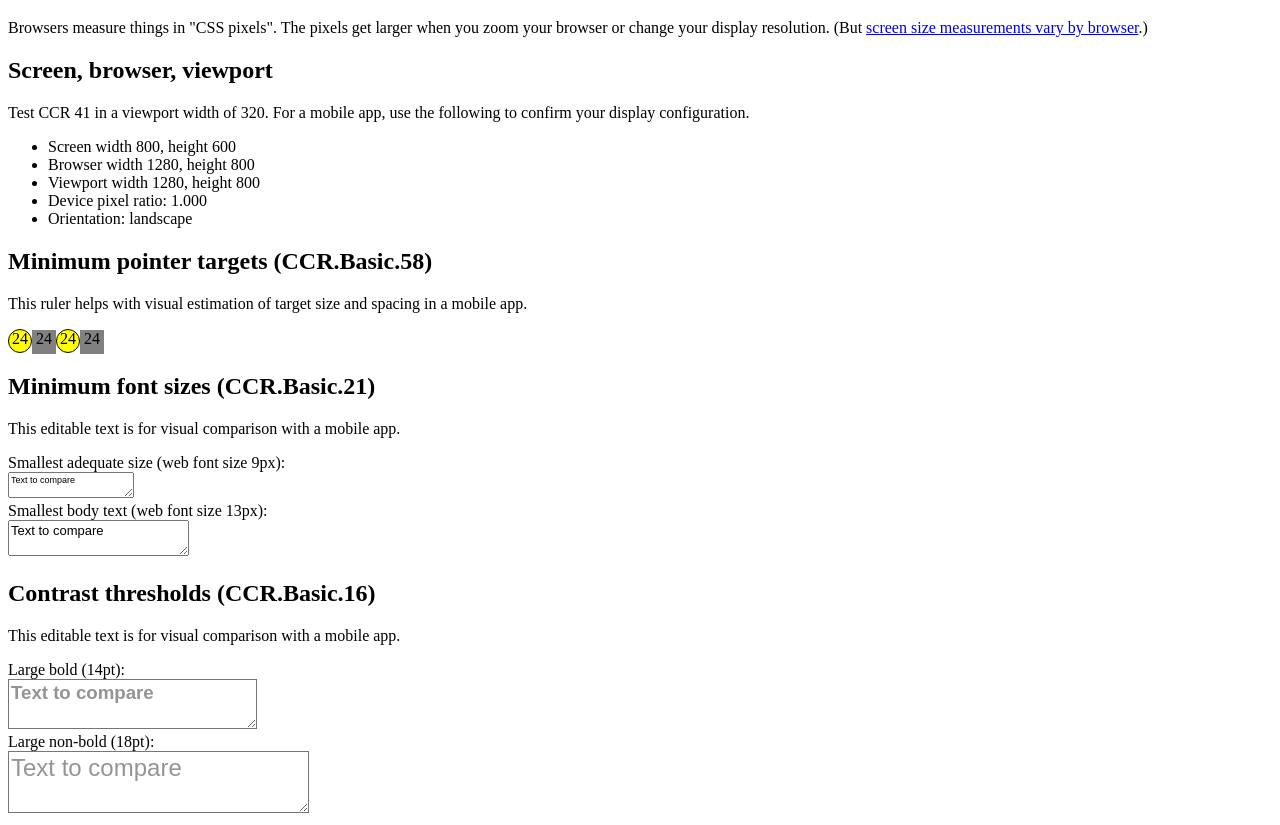
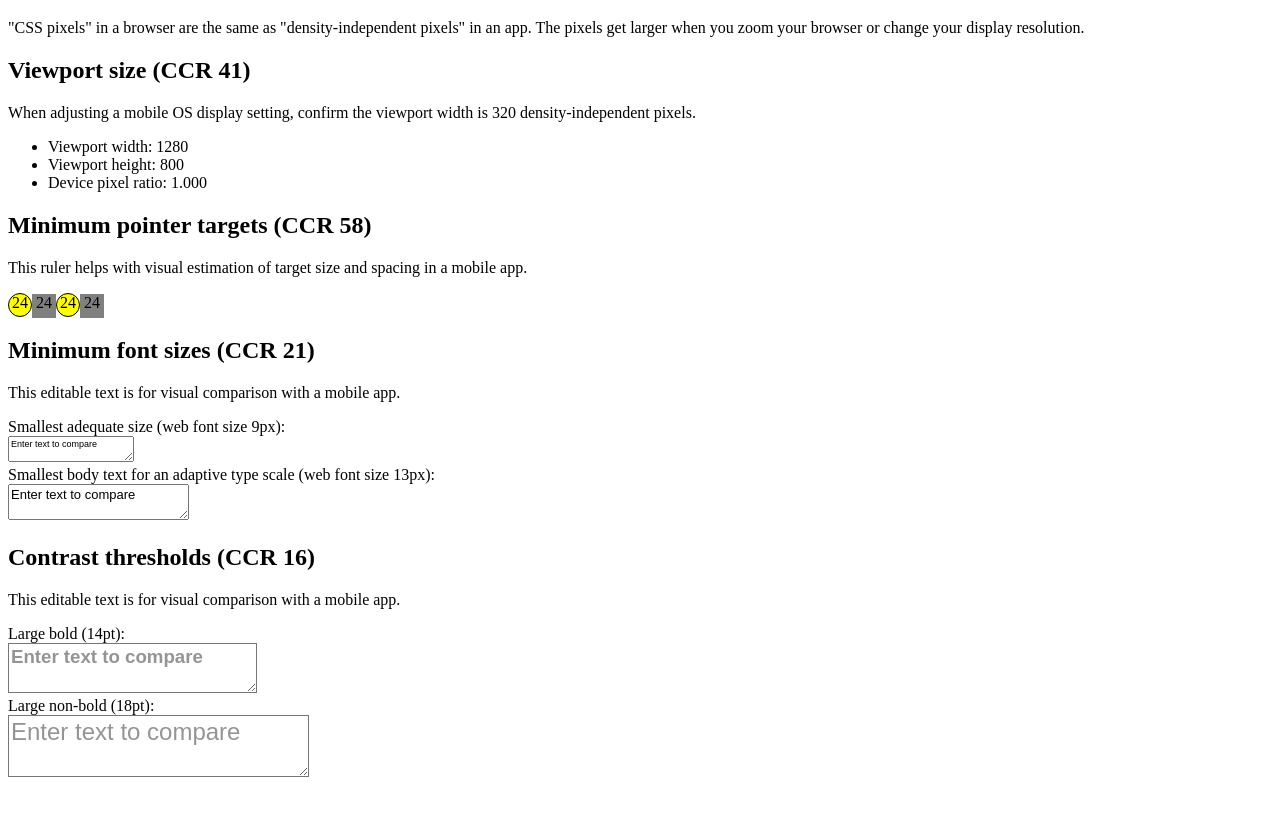
Before and after one commit to ThePacielloGroup/utilities, a plain HTML site: page calibrate-sizes.html in a window 1280 px wide. Shown: the part 61-886 px from the top of the page. After the commit the page ends 850 px from the top, so only its background shows below. Drawn offline with Linux system fonts and the light colour scheme.

Commit message:
simplify to just what's needed for these CCRs

```diff
--- a/calibrate-sizes.html
+++ b/calibrate-sizes.html
@@ -58,24 +58,24 @@
 
     //inspired by https://whatismyviewport.com/
     function updateSizes() {
-        var screenWidth = window.screen.width,
-        screenHeight = window.screen.height,
-        browserWidth = window.outerWidth,
-        browserHeight = window.outerHeight,
-        viewportWidth = window.innerWidth,
-        viewportHeight = window.innerHeight,
-        dpr = window.devicePixelRatio.toFixed(3),
-        screenOrientation = window.matchMedia("(orientation: portrait)").matches ? "portrait" : "landscape";
-        console.log(screenOrientation);
+        // var screenWidth = window.screen.width,
+        // screenHeight = window.screen.height;
+        // var browserWidth = window.outerWidth,
+        // browserHeight = window.outerHeight;
+        var viewportWidth = window.innerWidth,
+        viewportHeight = window.innerHeight;
+        var dpr = window.devicePixelRatio.toFixed(3);
 
-        document.getElementById('screen-width').innerHTML = screenWidth;
-        document.getElementById('screen-height').innerHTML = screenHeight;
-        document.getElementById('browser-width').innerHTML = browserWidth;
-        document.getElementById('browser-height').innerHTML = browserHeight;
+        // varscreenOrientation = window.matchMedia("(orientation: portrait)").matches ? "portrait" : "landscape";
+
+        // document.getElementById('screen-width').innerHTML = screenWidth;
+        // document.getElementById('screen-height').innerHTML = screenHeight;
+        // document.getElementById('browser-width').innerHTML = browserWidth;
+        // document.getElementById('browser-height').innerHTML = browserHeight;
         document.getElementById('viewport-width').innerHTML = viewportWidth;
         document.getElementById('viewport-height').innerHTML = viewportHeight;
         document.getElementById('dpr').innerHTML = dpr;
-        document.getElementById('screen-orientation').innerHTML = screenOrientation;
+        // document.getElementById('screen-orientation').innerHTML = screenOrientation;
     }
 
     function slowUpdateSizes() {
@@ -90,62 +90,46 @@
     <body>
         <h1>Calibrate sizes</h1>
 
-        <p>Browsers measure things in "CSS pixels". The pixels get larger when you zoom your browser or change your display resolution. (But <a href="https://github.com/w3c/csswg-drafts/issues/399">screen size measurements vary by browser</a>.)</p>
+        <p>"CSS pixels" in a browser are the same as "density-independent pixels" in an app. The pixels get larger when you zoom your browser or change your display resolution.
+            <!-- (But <a href="https://github.com/w3c/csswg-drafts/issues/399">screen size measurements vary by browser</a>.) -->
+        </p>
 
-        <h2>Screen, browser, viewport</h2>
+        <h2>Viewport size (CCR 41)</h2>
 
-        <p>Test CCR 41 in a viewport width of 320. For a mobile app, use the following to confirm your display configuration.</p>
+        <p>When adjusting a mobile OS display setting, confirm the viewport width is 320 density-independent pixels.</p>
         <ul>
-            <li>Screen width <span id="screen-width">...</span>, height <span id="screen-height">...</span></li>
-            <li>Browser width <span id="browser-width">...</span>, height <span id="browser-height">...</span></li>
-            <li>Viewport width <span id="viewport-width">...</span>, height <span id="viewport-height">...</span></li>
+            <!-- <li>Screen: width <span id="screen-width">...</span>, height <span id="screen-height">...</span></li> -->
+            <!--<li>Browser: width <span id="browser-width">...</span>, height <span id="browser-height">...</span></li>-->
+            <li>Viewport width: <span id="viewport-width">...</span></li>
+            <li>Viewport height: <span id="viewport-height">...</span></li>
             <li>Device pixel ratio: <span id="dpr">...</span></li>
-            <li>Orientation: <span id="screen-orientation">...</span></li>
+            <!-- <li>Orientation: <span id="screen-orientation">...</span></li> -->
         </ul>
         </script>
 
-        <!--
-        <script>
-            // https://stackoverflow.com/a/442474/8453275
-            function getOffset( el ) {
-    var _x = 0;
-    var _y = 0;
-    while( el && !isNaN( el.offsetLeft ) && !isNaN( el.offsetTop ) ) {
-        _x += el.offsetLeft - el.scrollLeft;
-        _y += el.offsetTop - el.scrollTop;
-        el = el.offsetParent;
-    }
-    return { top: _y, left: _x };
-}
-var y = getOffset( document.getElementById('h2') ).top;
-document.write("<p>offset " + y +"</p>");
-
-        </script>
-        -->
-
-        <h2>Minimum pointer targets (CCR.Basic.58)</h2>
+        <h2>Minimum pointer targets (CCR 58)</h2>
 
         <p>This ruler helps with visual estimation of target size and spacing in a mobile app.</p>
 
         <p class="circular-border">24</p><p class="square">24</p><p class="circular-border">24</p><p class="square">24</p>
 
-        <h2>Minimum font sizes (CCR.Basic.21)</h2>
+        <h2>Minimum font sizes (CCR 21)</h2>
 
         <p>This editable text is for visual comparison with a mobile app.</p>
 
         <label for="sample-adequate-smallest">Smallest adequate size (web font size 9px):</label><br>
-        <textarea id="sample-adequate-smallest" class="adequate-size-sample">Text to compare</textarea><br>
-        <label for="sample-adequate-body">Smallest body text (web font size 13px):</label><br>
-        <textarea id="sample-adequate-body" class="adequate-size-sample">Text to compare</textarea>
+        <textarea id="sample-adequate-smallest" class="adequate-size-sample">Enter text to compare</textarea><br>
+        <label for="sample-adequate-body">Smallest body text for an adaptive type scale (web font size 13px):</label><br>
+        <textarea id="sample-adequate-body" class="adequate-size-sample">Enter text to compare</textarea>
 
-        <h2>Contrast thresholds (CCR.Basic.16)</h2>
+        <h2>Contrast thresholds (CCR 16)</h2>
 
         <p>This editable text is for visual comparison with a mobile app.</p>
 
         <label for="sample-bold">Large bold (14pt):</label><br>
-        <textarea id="sample-bold" class="contrast-threshold-sample">Text to compare</textarea><br>
+        <textarea id="sample-bold" class="contrast-threshold-sample">Enter text to compare</textarea><br>
         <label for="sample-bold">Large non-bold (18pt):</label><br>
-        <textarea id="sample-normal-weight" class="contrast-threshold-sample">Text to compare</textarea>
+        <textarea id="sample-normal-weight" class="contrast-threshold-sample">Enter text to compare</textarea>
 
     </body>
 </html>
```
